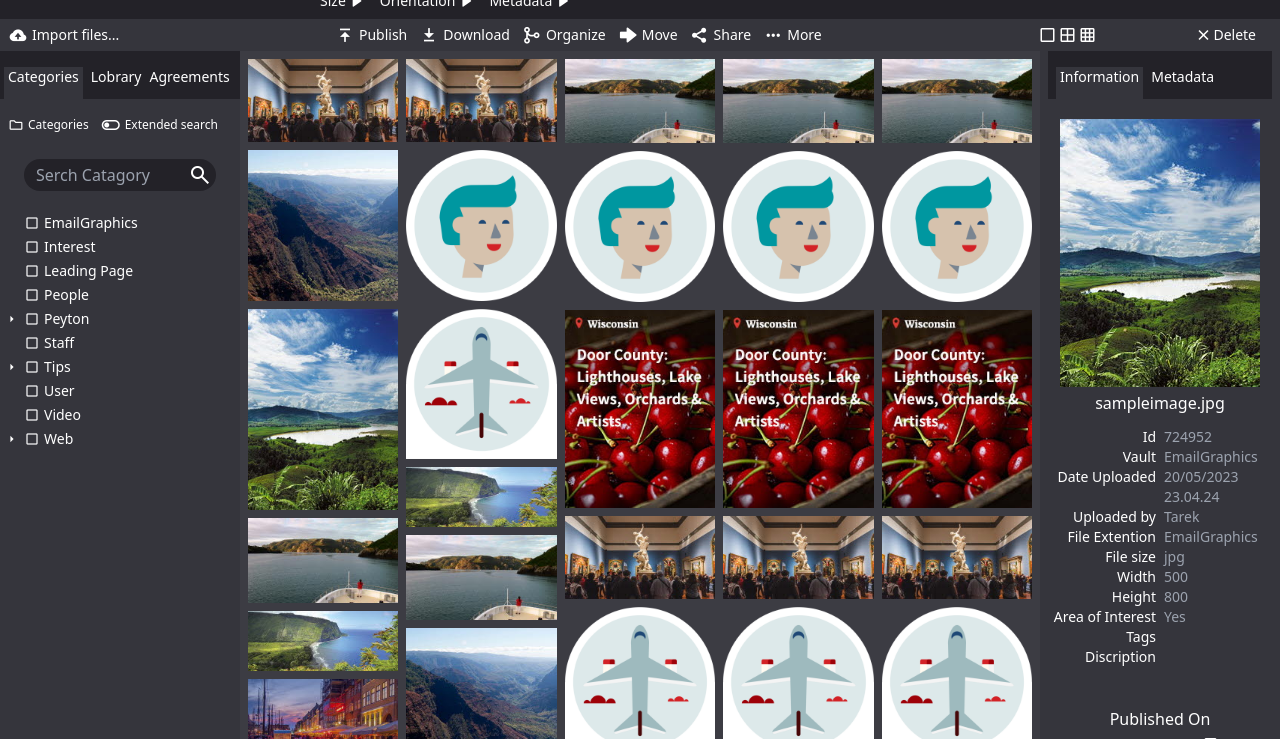
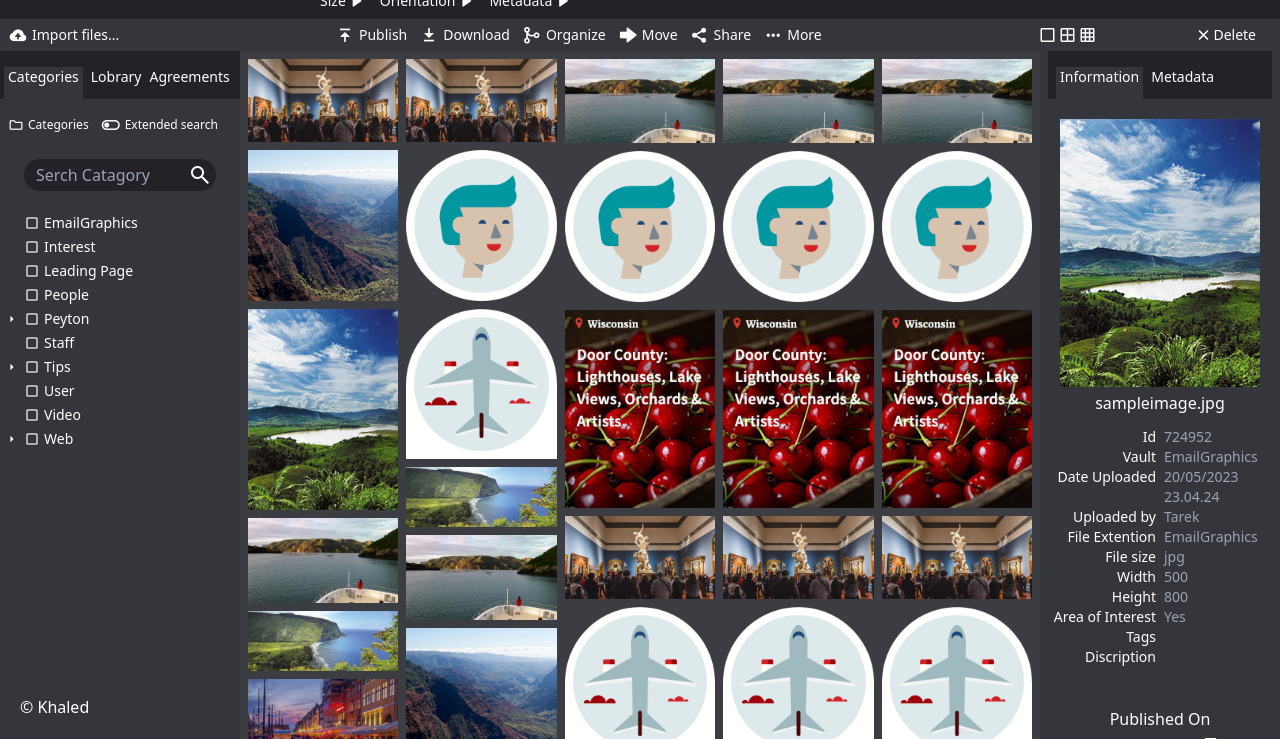
Before and after one commit to Khaledr001/MERN-Stack-Practice, a website: page ImageValult/src/index.html in a window 1280 px wide. Shown: the part 61-800 px from the top of the page. Drawn offline with nearby package versions, Linux system fonts and the light colour scheme.

Commit message:
git ignore

```diff
--- a/ImageValult/src/index.html
+++ b/ImageValult/src/index.html
@@ -336,5 +336,10 @@
         <img src="assets/img-11.jpeg" alt="" />
       </div>
     </section>
+
+    // copy
+    <div class="fixed z-10 left-5 bottom-5">
+      <p class="text-center">&copy; Khaled</p>
+    </div>
   </body>
 </html>
```
Also changed, not shown: ImageValult/dist/output.css, 1 other file.
